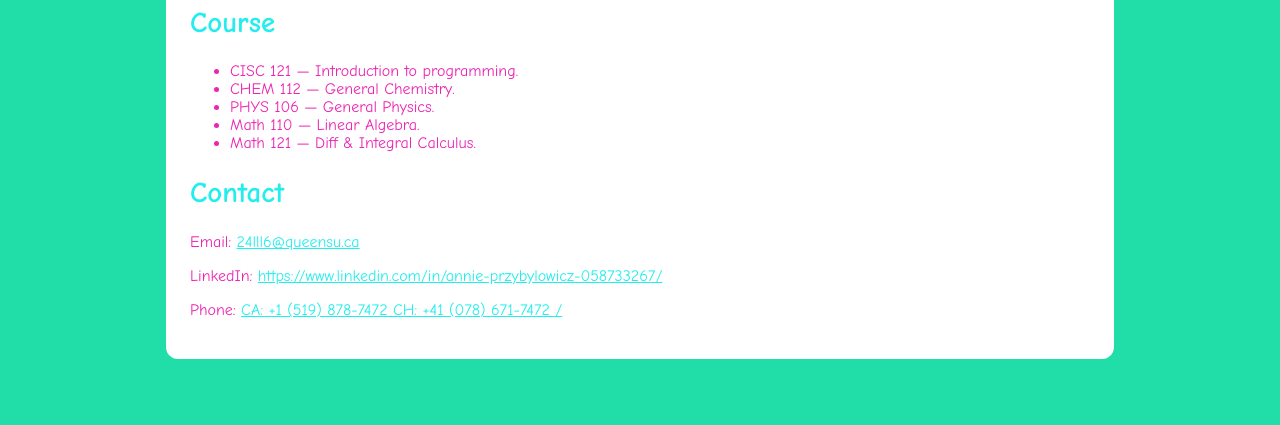
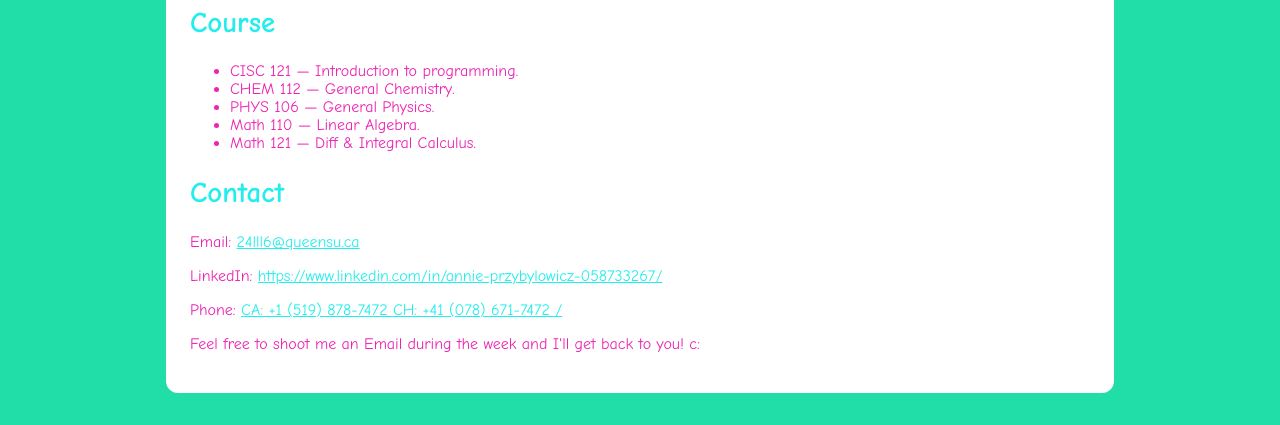
Before and after one commit to ILovePierogis/AnniePrzybylowicz-Queens-Student-Page, a plain HTML site: page index.html in a window 1280 px wide. Shown: the part 641-1066 px from the top of the page. Before the commit the page ends 1032 px from the top, so only its background shows below. Drawn offline with Linux system fonts and the light colour scheme.

Commit message:
Update index.html

```diff
--- a/index.html
+++ b/index.html
@@ -34,6 +34,7 @@
       <p>Email: <a href="mailto:24lll6@queensu.ca">24lll6@queensu.ca</a></p>
       <p>LinkedIn: <a href="#">https://www.linkedin.com/in/annie-przybylowicz-058733267/</a></p>
        <p>Phone: <a href="#">CA: +1 (519) 878-7472      CH: +41 (078) 671-7472 /</a></p>
+      <p>Feel free to shoot me an Email during the week and I'll get back to you! c:</p>
     </main>
   </body>
 </html>
```
